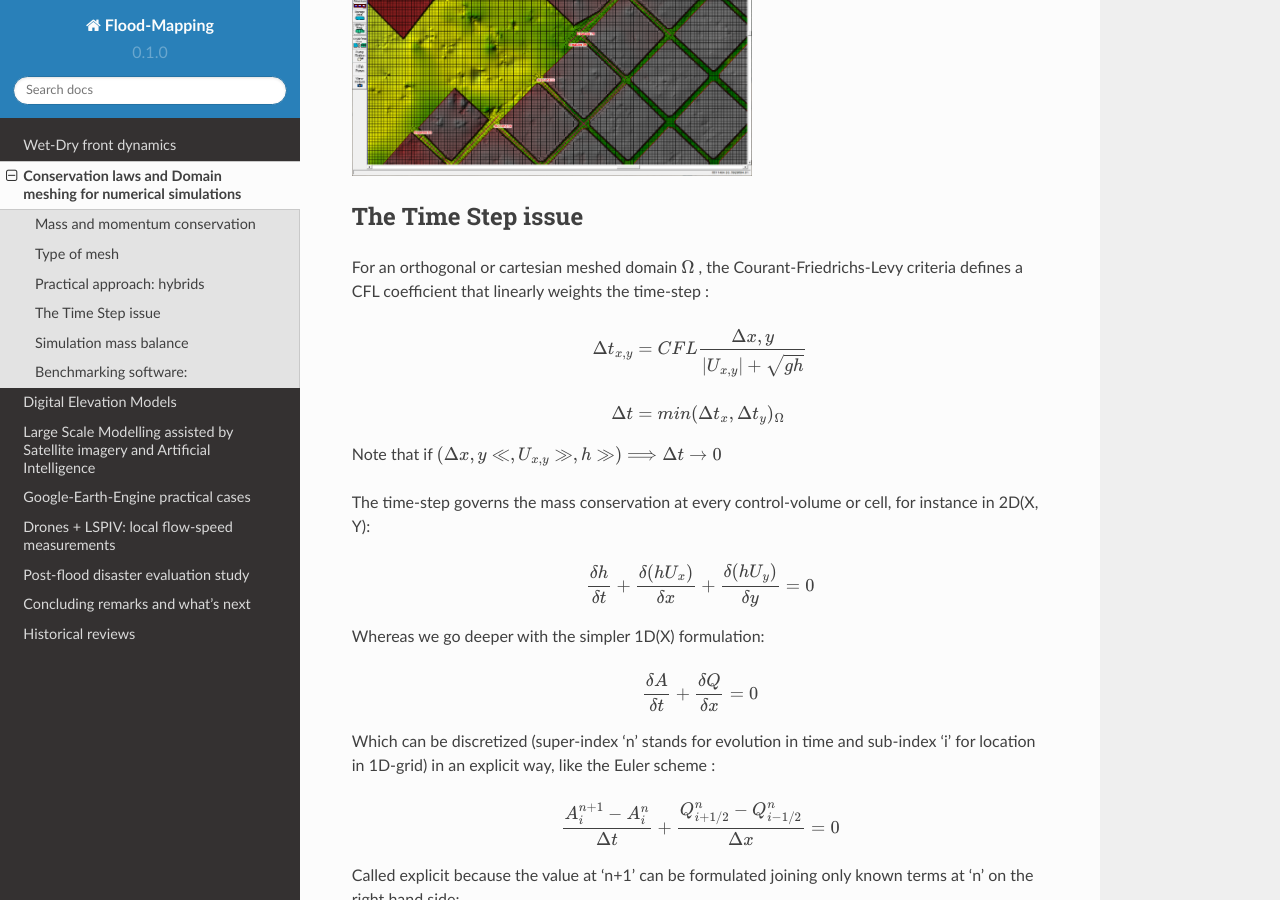
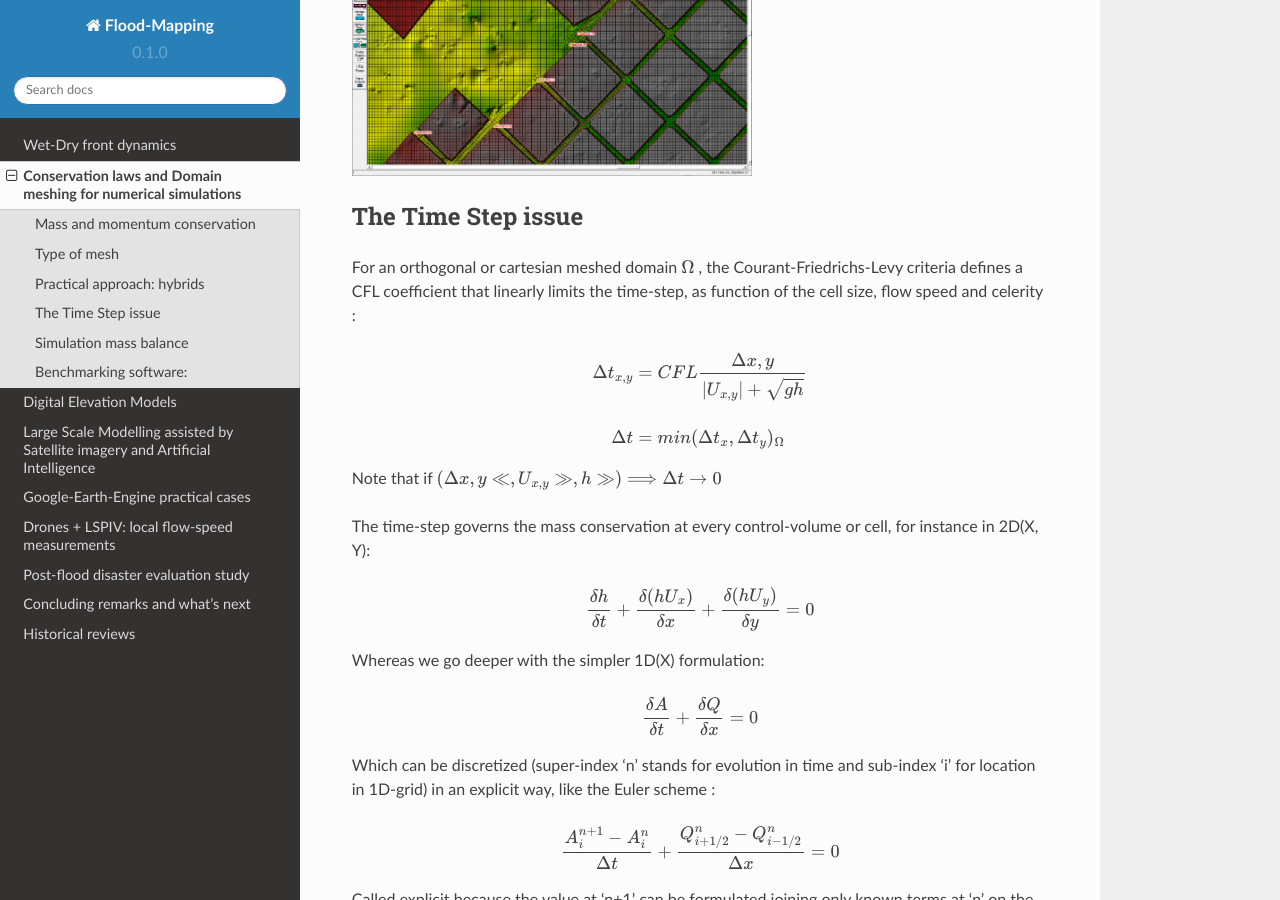
Before and after one commit to ivillamadrid/FloodMapping, a Sphinx documentation site: the page built from docs/source/claws.rst, in a window 1280 px wide and 900 px high, scrolled down 3283 px. Built offline with Sphinx 7.4.7 and the Read the Docs theme 2.0.0, drawn with Linux system fonts in a browser that asks for light colours.

Commit message:
Update claws.rst

```diff
--- a/docs/source/claws.rst
+++ b/docs/source/claws.rst
@@ -113,7 +113,8 @@ In the presence of building blocks, with no porosity, the grids are adapted to t
 
 The Time Step issue
 -------------------
-For an orthogonal or cartesian meshed domain  :math:`\Omega` , the Courant-Friedrichs-Levy criteria defines a CFL coefficient that linearly weights the time-step :
+For an orthogonal or cartesian meshed domain  :math:`\Omega` , the Courant-Friedrichs-Levy criteria defines a CFL coefficient that linearly limits
+the time-step, as function of the cell size, flow speed and celerity :
 
 .. math::
 
```
